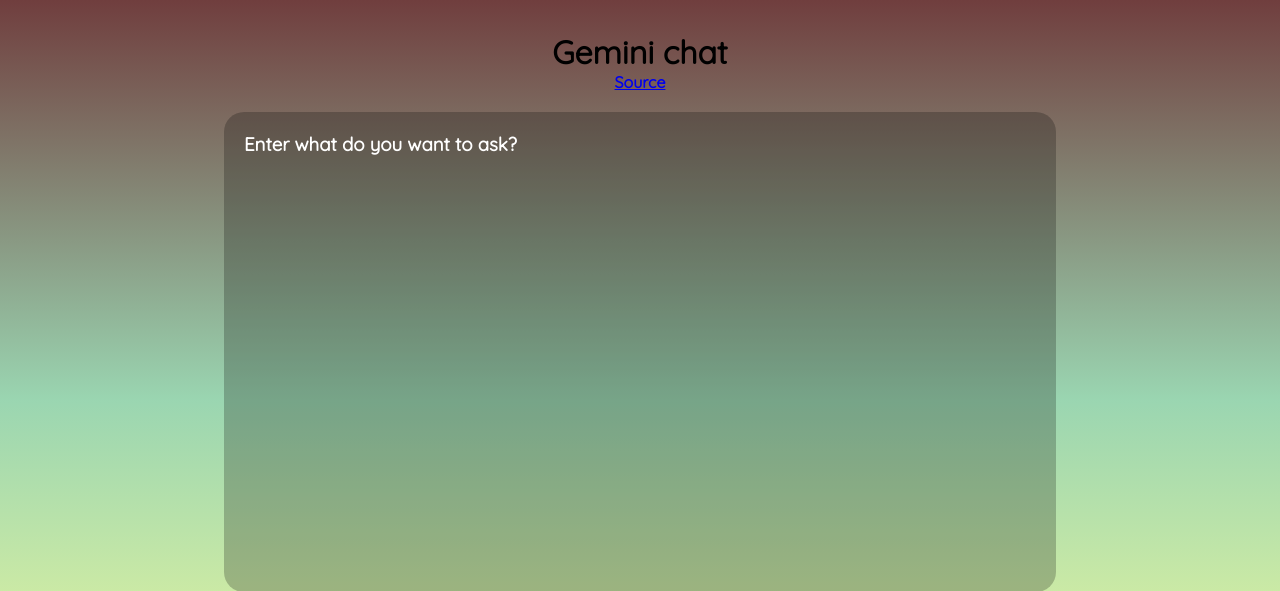
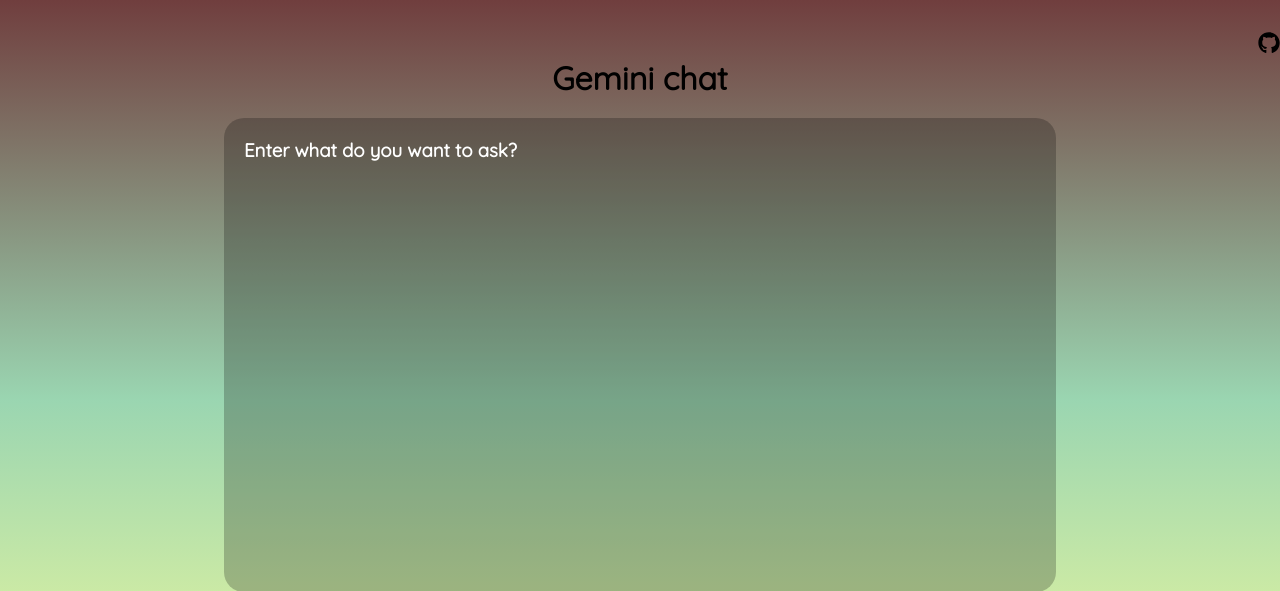
Before and after one commit to lokendarjangid/gemini-chat, a Flask app: page / in a window 1280 px wide. Shown: the top 591 px of the page. Run offline with Flask 3, Linux system fonts and the light colour scheme; some libraries are stand-ins or nearby versions.

Commit message:
Added styling for github logo

```diff
--- a/static/style.css
+++ b/static/style.css
@@ -89,6 +89,16 @@
     background:linear-gradient(rgba(0, 0, 0, 0.294),rgba(255, 255, 255, 0.437)) ;
 }
 
+.source-heading {
+    width: 100%;
+    display:flex;
+    justify-content: end;
+}
+
+.source-link {
+    margin-left: .5rem;
+}
+
 @media screen and (max-width:1250px) {
     .input{
         display: flex;
--- a/templates/index.html
+++ b/templates/index.html
@@ -7,8 +7,13 @@
 {% block body %}
 
 <div class="container">
+    <h4 class="source-heading"><a href="https://github.com/lokendarjangid/gemini-chat" class="source-link"><svg
+                xmlns="http://www.w3.org/2000/svg" height="22" width="22"
+                viewBox="0 0 496 512">
+                <path
+                    d="M165.9 397.4c0 2-2.3 3.6-5.2 3.6-3.3 .3-5.6-1.3-5.6-3.6 0-2 2.3-3.6 5.2-3.6 3-.3 5.6 1.3 5.6 3.6zm-31.1-4.5c-.7 2 1.3 4.3 4.3 4.9 2.6 1 5.6 0 6.2-2s-1.3-4.3-4.3-5.2c-2.6-.7-5.5 .3-6.2 2.3zm44.2-1.7c-2.9 .7-4.9 2.6-4.6 4.9 .3 2 2.9 3.3 5.9 2.6 2.9-.7 4.9-2.6 4.6-4.6-.3-1.9-3-3.2-5.9-2.9zM244.8 8C106.1 8 0 113.3 0 252c0 110.9 69.8 205.8 169.5 239.2 12.8 2.3 17.3-5.6 17.3-12.1 0-6.2-.3-40.4-.3-61.4 0 0-70 15-84.7-29.8 0 0-11.4-29.1-27.8-36.6 0 0-22.9-15.7 1.6-15.4 0 0 24.9 2 38.6 25.8 21.9 38.6 58.6 27.5 72.9 20.9 2.3-16 8.8-27.1 16-33.7-55.9-6.2-112.3-14.3-112.3-110.5 0-27.5 7.6-41.3 23.6-58.9-2.6-6.5-11.1-33.3 2.6-67.9 20.9-6.5 69 27 69 27 20-5.6 41.5-8.5 62.8-8.5s42.8 2.9 62.8 8.5c0 0 48.1-33.6 69-27 13.7 34.7 5.2 61.4 2.6 67.9 16 17.7 25.8 31.5 25.8 58.9 0 96.5-58.9 104.2-114.8 110.5 9.2 7.9 17 22.9 17 46.4 0 33.7-.3 75.4-.3 83.6 0 6.5 4.6 14.4 17.3 12.1C428.2 457.8 496 362.9 496 252 496 113.3 383.5 8 244.8 8zM97.2 352.9c-1.3 1-1 3.3 .7 5.2 1.6 1.6 3.9 2.3 5.2 1 1.3-1 1-3.3-.7-5.2-1.6-1.6-3.9-2.3-5.2-1zm-10.8-8.1c-.7 1.3 .3 2.9 2.3 3.9 1.6 1 3.6 .7 4.3-.7 .7-1.3-.3-2.9-2.3-3.9-2-.6-3.6-.3-4.3 .7zm32.4 35.6c-1.6 1.3-1 4.3 1.3 6.2 2.3 2.3 5.2 2.6 6.5 1 1.3-1.3 .7-4.3-1.3-6.2-2.2-2.3-5.2-2.6-6.5-1zm-11.4-14.7c-1.6 1-1.6 3.6 0 5.9 1.6 2.3 4.3 3.3 5.6 2.3 1.6-1.3 1.6-3.9 0-6.2-1.4-2.3-4-3.3-5.6-2z" />
+            </svg></a></h4>
     <h1>Gemini chat</h1>
-    <h4><a href="https://github.com/lokendarjangid/gemini-chat">Source</a></h4>
     <div class="output">
         <h3>
             {% if output %}
```
